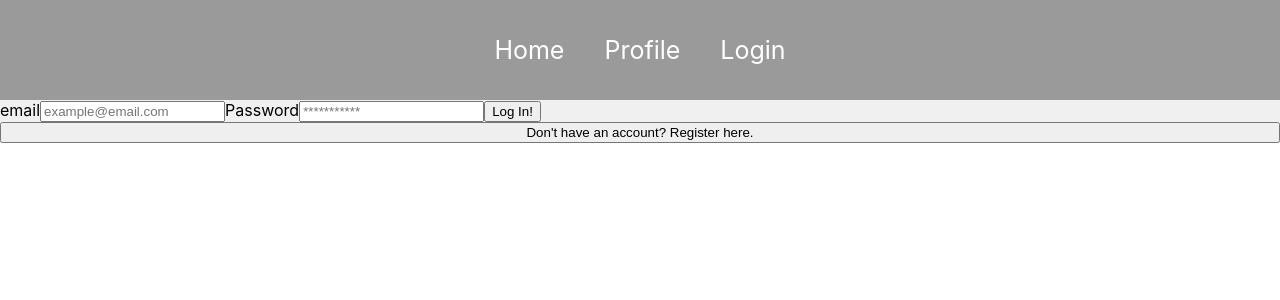
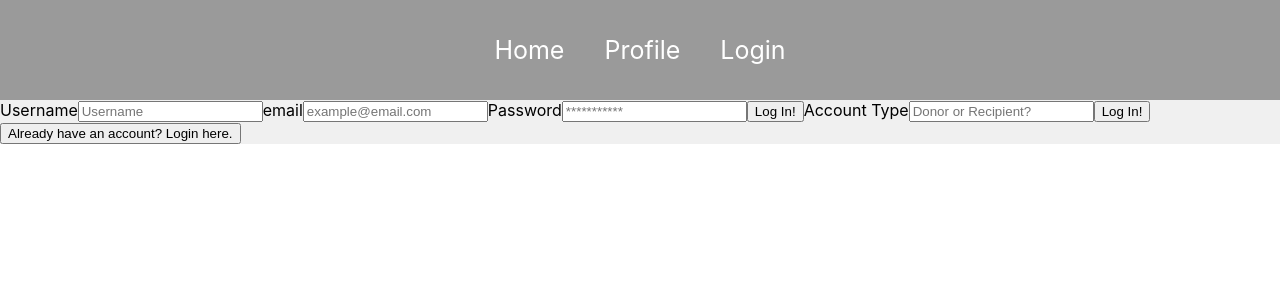
Before and after one commit to Will-Riffe/Sustain-A-Plate, a React (Create React App) app in the folder client/: page /login in a window 1280 px wide. Both pictures are taken after a click on the button "Don't have an account? Register here.". Shown: the top 300 px of the page. Built offline with nearby package versions, Linux system fonts and the light colour scheme.

Commit message:
Sign up form and Register form console log all necessary components. State switches between both on click events. Basic styling next.

```diff
--- a/client/src/App.js
+++ b/client/src/App.js
@@ -8,14 +8,19 @@ import './App.css';
 
 
 function App() {
-  const [currentForm, setCurrentForm] = useState('login');
+  const [accountForm, setAccountForm] = useState('login');
+  const changeAccountForm = (accountFormName) => {
+    setAccountForm(accountFormName)
+  }
   return (
     <div className="App">
       <Router>
         <Navbar />
         <Routes>
           <Route path="/" element={<Home />} />
-          <Route path="/login" element={ currentForm === "login" ? <Login /> : <Signup /> } />
+          <Route path="/login" element={ accountForm === "login" ?
+            <Login accountFormSwitch={changeAccountForm} />
+          : <Signup accountFormSwitch={changeAccountForm}/> } />
         </Routes>
       </Router>
     </div>);
--- a/client/src/pages/login/login.js
+++ b/client/src/pages/login/login.js
@@ -2,7 +2,7 @@ import React, {useState} from 'react';
 import ReactDOM from 'react-dom/client';
 import './login.css';
 
-export default function Login() {
+export default function Login(props) {
   const [email, setEmail] = useState('');
   const [password, setPass] = useState('');
 
@@ -12,7 +12,7 @@ export default function Login() {
   }
 
   return (
-    <>
+    <div className='login-form-container'>
     <form onSubmit={handleSubmit}>
       <label forhtml= "email">email</label>
       <input value={email} onChange={(e) => setEmail(e.target.value)}
@@ -22,7 +22,7 @@ export default function Login() {
        type= 'password' placeholder='***********' id='password' name='password' />
       <button type='submit'>Log In!</button>
     </form>
-    <button>Don't have an account? Register here.</button>
-    </>
+    <button onClick={() => props.accountFormSwitch('signup')}>Don't have an account? Register here.</button>
+    </div>
   )
 }
--- a/client/src/pages/signup/signup.js
+++ b/client/src/pages/signup/signup.js
@@ -1,9 +1,39 @@
-import React from 'react'
+import React, {useState} from 'react';
 import ReactDOM from 'react-dom/client';
 import './signup.css';
 
-export default function Signup() {
+export default function Signup(props) {
+  const [username, setUserName] = useState('')
+  const [email, setEmail] = useState('');
+  const [password, setPass] = useState('');
+  const [acctType, setAcct] = useState('');
+
+  const handleSubmit = (e) => {
+    e.preventDefault();
+    console.log(email);
+    console.log(username);
+    console.log(acctType);
+  }
+
   return (
-    <>Signup</>
+    <div className='signup-form-container'>
+    <form onSubmit={handleSubmit}>
+      <label forhtml= "username">Username</label>
+      <input value={username} onChange={(e) => setUserName(e.target.value)}
+       type= 'username' placeholder='Username' id='username' name='username' />
+      <label forhtml= "email">email</label>
+      <input value={email} onChange={(e) => setEmail(e.target.value)}
+       type= 'email' placeholder='example@email.com' id='email' name='email' />
+      <label forhtml= "password">Password</label>
+      <input value={password} onChange={(e) => setPass(e.target.value)}
+       type= 'password' placeholder='***********' id='password' name='password' />
+      <button type='submit'>Log In!</button>
+      <label forhtml= "account-type">Account Type</label>
+      <input value={acctType} onChange={(e) => setAcct(e.target.value)}
+       type= 'acctType' placeholder='Donor or Recipient?' id='acctType' name='acctType' />
+      <button type='submit'>Log In!</button>
+    </form>
+    <button onClick={() => props.accountFormSwitch('login')}>Already have an account? Login here.</button>
+    </div>
   )
 }
```
